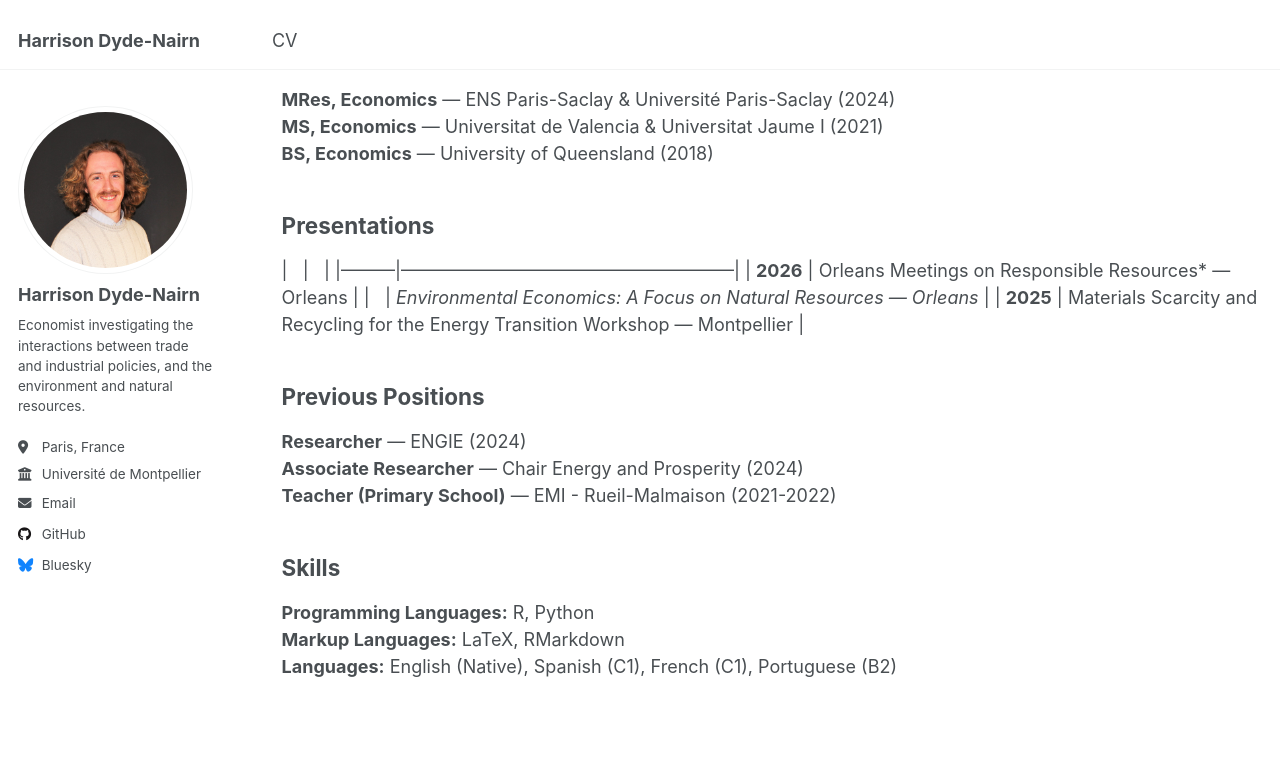
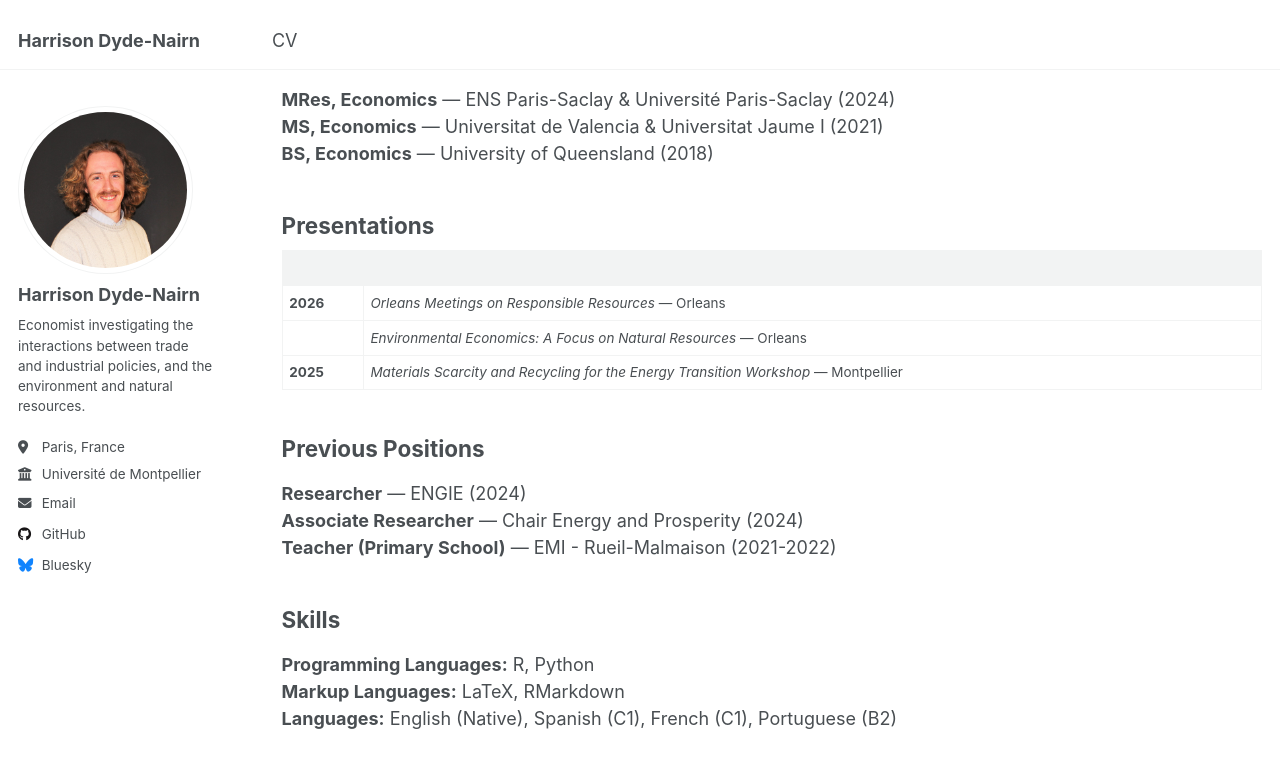
Before and after one commit to hdydenairn/hdydenairn.github.io, a Jekyll site: the page built from _pages/cv.md, in a window 1280 px wide and 900 px high, scrolled down 471 px. Shown: the top 768 px of the window. Built offline with Jekyll 4.4.1, drawn with Linux system fonts in a browser that asks for light colours.

Commit message:
Update cv.md

```diff
--- a/_pages/cv.md
+++ b/_pages/cv.md
@@ -24,12 +24,15 @@ redirect_from:
 **MS, Economics** — Universitat de Valencia & Universitat Jaume I (2021)<br>
 **BS, Economics** — University of Queensland (2018)
 
+
 ## Presentations
-| &nbsp;   | &nbsp;   |
-|---------|--------------------------------------------------------|
-| **2026** | Orleans Meetings on Responsible Resources* — Orleans |
-| &nbsp;   | *Environmental Economics: A Focus on Natural Resources — Orleans* |
-| **2025** | Materials Scarcity and Recycling for the Energy Transition Workshop — Montpellier |
+
+| &nbsp; | &nbsp; |
+|-------|---------|
+| **2026** | *Orleans Meetings on Responsible Resources* — Orleans |
+| &nbsp; | *Environmental Economics: A Focus on Natural Resources* — Orleans |
+| **2025** | *Materials Scarcity and Recycling for the Energy Transition Workshop* — Montpellier |
+
 
 ## Previous Positions
 **Researcher** — ENGIE (2024)<br>
```
